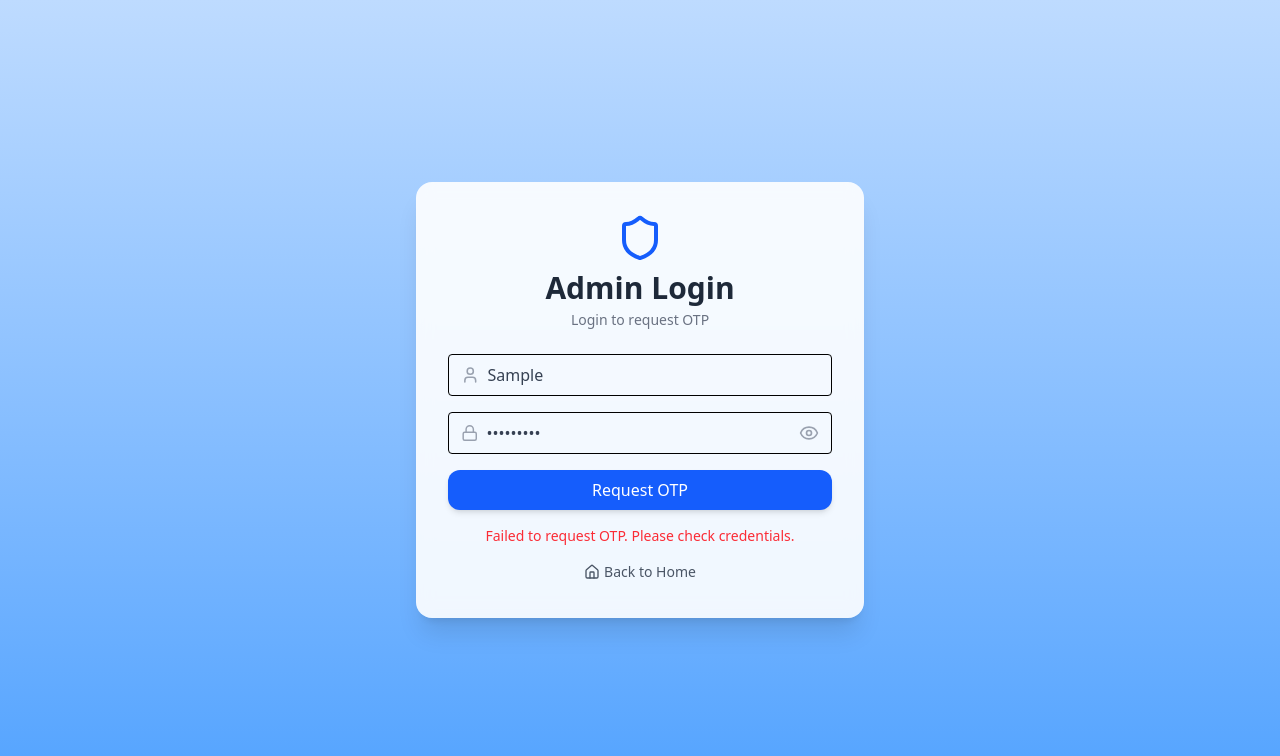
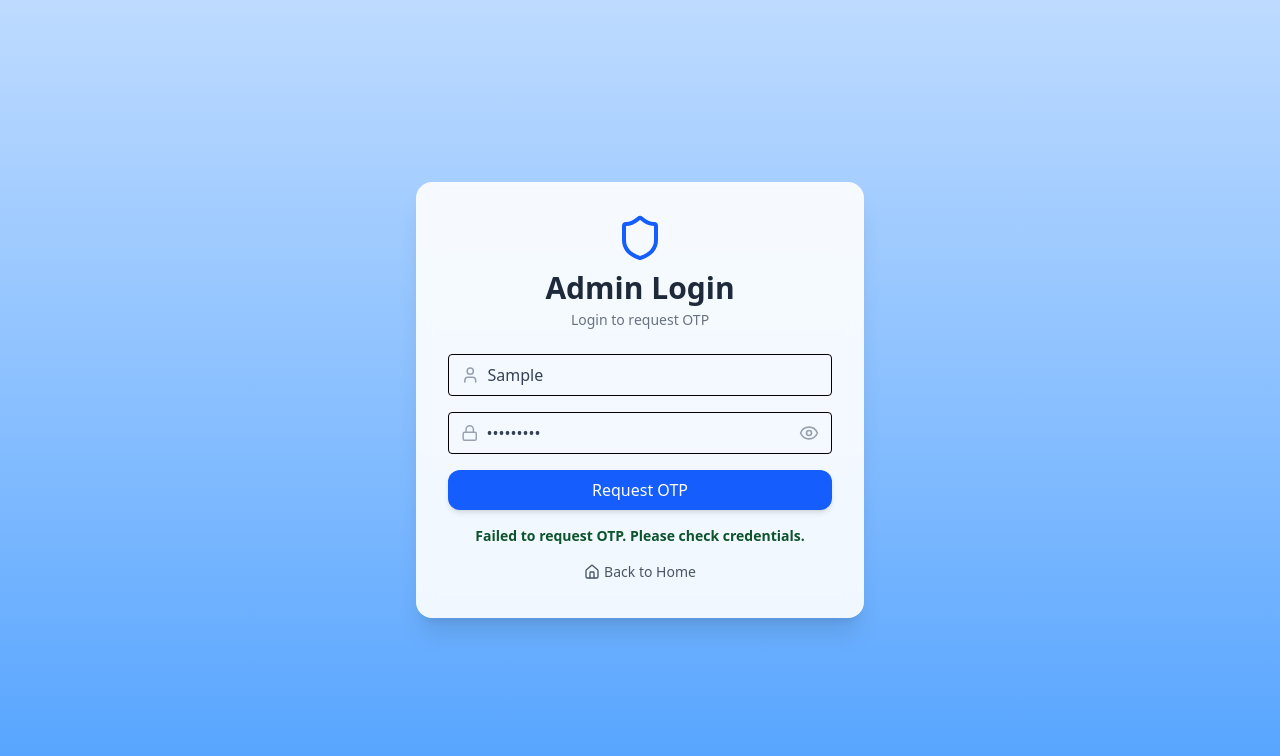
Before and after one commit to rickypanu/uietfrontend, a React (Vite) app: page /admin/login in a window 1280 px wide. Both pictures are taken after typing "Sample", "Sample123" into the empty fields and a click on the button "Request OTP". Shown: the top 756 px of the page. Built offline with nearby package versions, Linux system fonts and the light colour scheme; no server answers.

Commit message:
colorcolor

```diff
--- a/src/pages/AdminLogin.jsx
+++ b/src/pages/AdminLogin.jsx
@@ -143,7 +143,7 @@ export default function AdminLogin() {
         )}
 
         {message && (
-          <p className="mt-4 text-center text-sm text-red-500">{message}</p>
+          <p className="mt-4 text-center font-semibold text-sm text-green-900">{message}</p>
         )}
        <div className="mt-4 text-center">
         <Link
```
